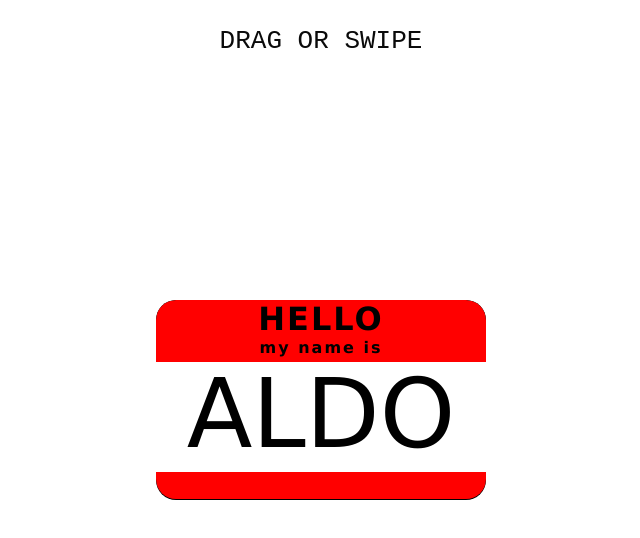
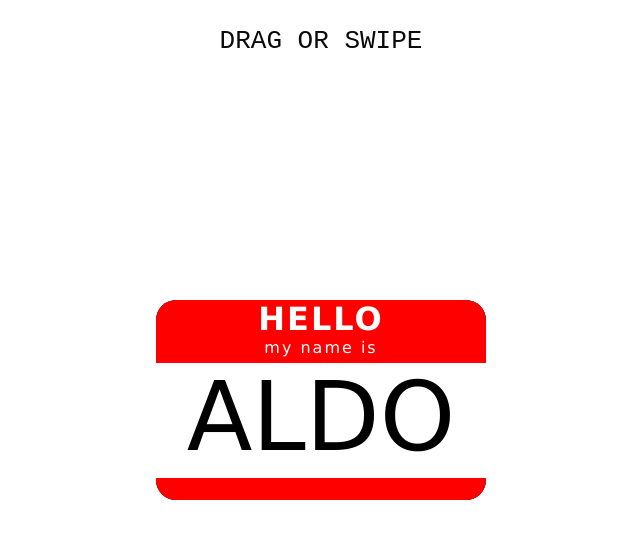
Before and after one commit to aldolamb/aldolamberti, a React app: page / in a window 1280 px wide. Shown: the whole page, without its empty margins (319-959 px from the left). Built offline with nearby package versions, Linux system fonts and the light colour scheme.

Commit message:
font color update for header

```diff
--- a/src/home.js
+++ b/src/home.js
@@ -36,6 +36,7 @@ export class Home extends Component {
                 downX: event.pageX,
                 downY: event.pageY
             });
+            document.getElementById("dragFrame").style.cursor = "grabbing"
         }
     };
 
@@ -99,6 +100,7 @@ export class Home extends Component {
         } else {
             newRotateX = state.rotateX + state.downX - event.pageX;
             newRotateY = state.rotateY + state.downY - event.pageY;
+            document.getElementById("dragFrame").style.cursor = "grab"
         }
         this.setState({
             rotateX: newRotateX,
@@ -108,14 +110,14 @@ export class Home extends Component {
 
     render() {
         return (
-            <div style={{width: "100vw", height: "100vh", perspective: "50em"}}
+            <div style={{width: "100vw", height: "100vh", perspective: "50em"}} id="dragFrame"
                  onMouseDown={(e) => this.handleMouseDown(e, 0)} onMouseMove={(e) => this.handleMouseMove(e, 0)} onMouseUp={(e) => this.handleMouseUp(e, 0)}
                  onTouchStart={(e) => this.handleMouseDown(e, 1)} onTouchMove={(e) => this.handleMouseMove(e, 1)} onTouchEnd={(e) => this.handleMouseUp(e, 1)}>
                 <pre id="directions">DRAG OR SWIPE</pre>
                 <div id="front" className="front">
                     <div className="top">
                         <h1>HELLO</h1>
-                        <h4>my name is</h4>
+                        <p>my name is</p>
                     </div>
                     <h1 className="name">ALDO</h1>
                     <div className="bottom"/>
--- a/src/index.css
+++ b/src/index.css
@@ -3,6 +3,7 @@ body {
     font-family: Verdana, Geneva, sans-serif;
     /*font-family: Didot, "Didot LT STD", "Hoefler Text", Garamond, "Times New Roman", serif;*/
     /*background-color: black;*/
+    cursor: grab;
 }
 
 h1, h2, h3, h4, h5, h6, p {
@@ -78,19 +79,19 @@ pre {
     border-top-left-radius: 20px;
     border-top-right-radius: 20px;
 
-    padding-bottom: .3em;
+    padding-bottom: .4em;
     letter-spacing: 2px;
+    color: white;
 }
 
 .name {
-    line-height: 105px;
-    height: 110px;
+    line-height: 108px;
+    height: 115px;
     font-size: 6em;
     font-weight: normal;
     margin-block-start: 0;
     margin-block-end: 0;
     background: white;
-    /*background: #C0C0C0;*/
 }
 
 .front .bottom {
```
